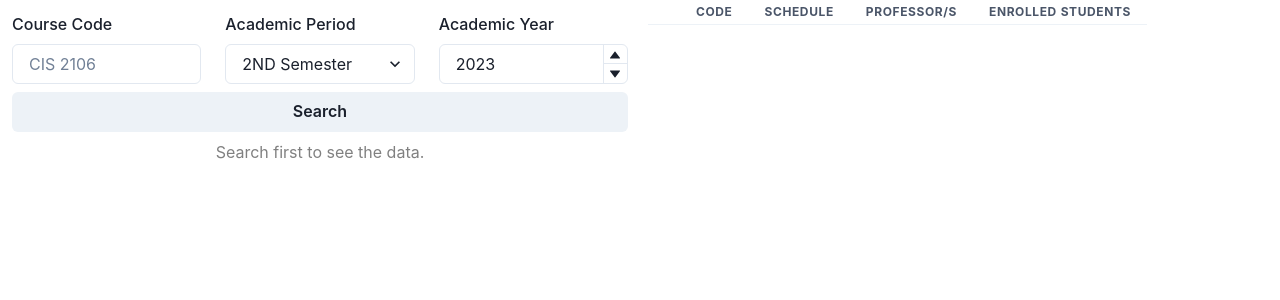
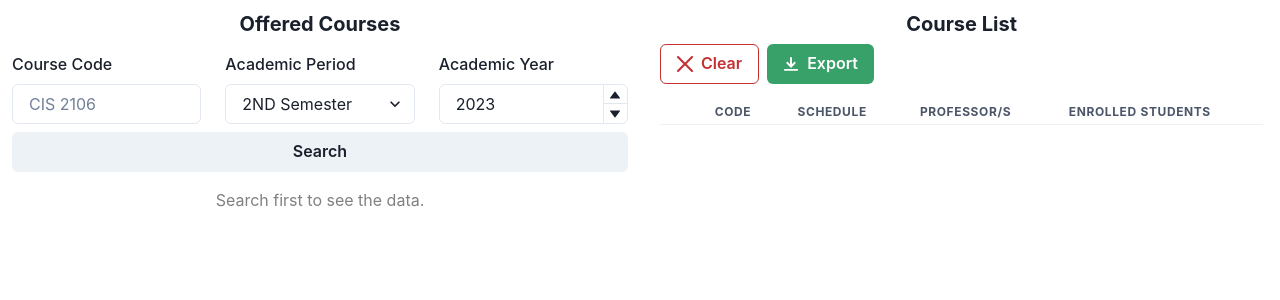
Before and after one commit to 0-BSCode/schedule-creator, a React (Vite) app in the folder client/: page / in a window 1280 px wide. Shown: the top 300 px of the page. Built offline with nearby package versions, Linux system fonts and the light colour scheme.

Commit message:
Add clear and export buttons

```diff
--- a/client/src/App.tsx
+++ b/client/src/App.tsx
@@ -5,6 +5,7 @@ import {
   Box,
   Button,
   HStack,
+  Heading,
   IconButton,
   Input,
   Select,
@@ -118,6 +119,10 @@ function App() {
     course: CourseI,
     studentCourses: CourseI[]
   ): string | null {
+    if (!isCurrentSem()) {
+      return "Can only add courses offered this semester";
+    }
+
     if (course.enrolledStudents === course.totalStudents) {
       return "No more slots available";
     }
@@ -131,16 +136,15 @@ function App() {
       return "Course schedule clashes with course in your list";
     }
 
-    if (!isCurrentSem()) {
-      return "Can only add courses offered this semester";
-    }
-
     return null;
   }
 
   return (
     <HStack alignItems={"flex-start"} h="100vh">
-      <Stack p={3} maxW={"50%"} h={"100%"}>
+      <Stack p={3} maxW={"50%"} h={"100%"} gap={4}>
+        <Heading as="h1" size="md" textAlign="center">
+          Offered Courses
+        </Heading>
         <Stack>
           <HStack spacing={6} alignItems={"center"}>
             <FormControl isReadOnly={isFetching}>
@@ -299,7 +303,9 @@ function App() {
           </Box>
         )}
       </Stack>
-      <StudentCoursesTable />
+      <Stack p={3} w={"49%"} h={"100%"} gap={4}>
+        <StudentCoursesTable />
+      </Stack>
     </HStack>
   );
 }
--- a/client/src/components/StudentCoursesTable.tsx
+++ b/client/src/components/StudentCoursesTable.tsx
@@ -1,4 +1,4 @@
-import { DeleteIcon } from "@chakra-ui/icons";
+import { CloseIcon, DeleteIcon, DownloadIcon } from "@chakra-ui/icons";
 import {
   Table,
   Thead,
@@ -10,6 +10,10 @@ import {
   IconButton,
   Tooltip,
   Text,
+  Heading,
+  Stack,
+  HStack,
+  Button,
 } from "@chakra-ui/react";
 import { CoursesContext } from "@src/context/CoursesContext";
 import CourseI from "@src/types/interfaces/course-interface";
@@ -20,14 +24,60 @@ import { useContext } from "react";
 const StudentCoursesTable = () => {
   const { studentCourses, setStudentCourses } = useContext(CoursesContext);
 
-  function deleteCourse(course: CourseI): void {
+  function handleDelete(course: CourseI): void {
     const filteredCourses = studentCourses.filter(
       (c) => c.code !== course.code || c.group !== course.group
     );
     setStudentCourses(filteredCourses);
   }
 
+  function handleDeleteAll(): void {
+    setStudentCourses([]);
+  }
+
+  function handleExport(): void {
+    const blob = new Blob([JSON.stringify(studentCourses, null, 2)], {
+      type: "application/json",
+    });
+    const link = document.createElement("a");
+    link.href = URL.createObjectURL(blob);
+    link.download = "course-list-export.json";
+    link.click();
+    URL.revokeObjectURL(link.href);
+  }
+
   return (
+    <>
+      <Stack>
+        <Heading as="h1" size="md" textAlign="center">
+          Course List
+        </Heading>
+        <HStack>
+          <Tooltip label="Clear all courses in the list">
+            <Button
+              leftIcon={<CloseIcon />}
+              variant="outline"
+              colorScheme="red"
+              onClick={() => {
+                handleDeleteAll();
+              }}
+            >
+              Clear
+            </Button>
+          </Tooltip>
+          <Tooltip label="Export course list information to a text file">
+            <Button
+              leftIcon={<DownloadIcon />}
+              colorScheme="green"
+              onClick={() => {
+                handleExport();
+              }}
+            >
+              Export
+            </Button>
+          </Tooltip>
+        </HStack>
+      </Stack>
       <TableContainer
         style={{
           overflow: "auto",
@@ -52,7 +102,7 @@ const StudentCoursesTable = () => {
                     icon={<DeleteIcon />}
                     colorScheme="red"
                     onClick={() => {
-                    deleteCourse(course);
+                      handleDelete(course);
                     }}
                   />
                 </Td>
@@ -81,6 +131,7 @@ const StudentCoursesTable = () => {
           </Tbody>
         </Table>
       </TableContainer>
+    </>
   );
 };
 
```
Lines whose indentation alone changed are shown as unchanged.
